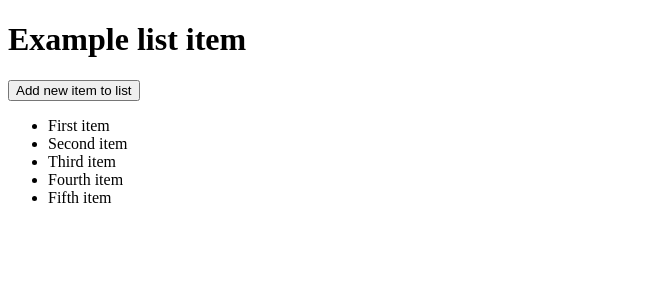
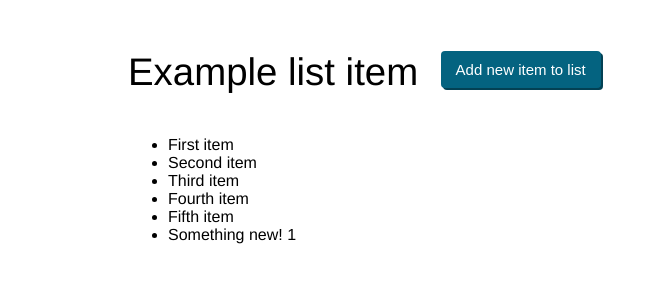
Before and after one commit to JuniorPoligraphist/My_days_with_JavaScript, a plain HTML site: page Days/Day9/index.html in a window 1280 px wide. Both pictures are taken after a click on the button "Add new item to list". Shown: the whole page, without its empty margins (0-658 px from the left). Drawn offline with Linux system fonts and the light colour scheme.

Commit message:
JS practice. Day 9. Completed task

```diff
--- a/Days/Day9/css/styles.css
+++ b/Days/Day9/css/styles.css
@@ -0,0 +1,41 @@
+html, body {
+    padding: 0;
+    margin: 0;
+}
+
+h1 {
+    margin-top: 0;
+    font-size: 2.4em;
+    font-weight: normal;
+    display: inline-block;
+}
+
+body {
+    font-family: Helvetica, sans-serif;
+    padding: 50px 10%;
+}
+
+button {
+    background-color: #046380;
+    color: #FFF;
+    border: none;
+    padding: 10px 15px;
+    font-size: 15px;
+    border-radius: 4px;
+    cursor: pointer;
+    outline: none;
+    box-shadow: 2px 2px 0 #034154;
+    margin-bottom: 10px;
+    margin-left: 18px;
+    transition: opacity .4s ease-out, transform .4s ease-out, visibility .4s ease-out;
+    position: relative;
+    top: -10px;
+}
+
+button:active {
+    background-color: #034154;
+    box-shadow: none;
+    position: relative;
+    top: -8px;
+    left: 2px;
+}
--- a/Days/Day9/example.js
+++ /dev/null
@@ -1,3 +0,0 @@
-/**
- * Created by Junior Polygraphist on 15.07.2017.
- */
--- a/Days/Day9/index.html
+++ b/Days/Day9/index.html
@@ -8,9 +8,9 @@
 <body>
 
 <h1 id="our-headline">Example list item</h1>
-<button> Add new item to list</button>
+<button type="button" id="our-button"> Add new item to list</button>
 
-<ul>
+<ul id="our-list">
     <li>First item</li>
     <li>Second item</li>
     <li>Third item</li>
@@ -18,5 +18,7 @@
     <li>Fifth item</li>
 </ul>
 
+<script type="text/javascript" src="js/main.js"></script>
+
 </body>
 </html>
--- /dev/null
+++ b/Days/Day9/js/main.js
@@ -0,0 +1,43 @@
+/**
+ * Created by Junior Polygraphist on 15.07.2017.
+ */
+
+
+var newItemCounter = 1;
+var ourList = document.querySelector("#our-list");
+var ourButton = document.getElementById("our-button");
+var ourHeadline = document.getElementById("our-headline");
+//var listItems = document.getElementById("our-list").getElementsByTagName("li");
+var listItems = document.querySelectorAll("#our-list li");
+
+/*for (var i = 0; i < listItems.length; i++) {
+ // listItems[i].innerHTML = "Hello World";
+ listItems[i].addEventListener("click", activateItem);
+ }*/
+
+ourList.addEventListener("click", activateItem);
+
+
+function activateItem(p) {
+    if (p.target.nodeName == "LI") {
+        //  alert("Click detect item");
+        //  ourHeadline.innerHTML = this.innerHTML;
+        ourHeadline.innerHTML = p.target.innerHTML;
+
+        for (var i = 0; i < p.target.parentNode.children.length; i++) {
+            p.target.parentNode.children[i].classList.add("active");
+        }
+
+        // add css class for background color items
+        p.target.classList.add("active");
+        // this.classList.add("active");
+    }
+}
+
+ourButton.addEventListener("click", addNewItem);
+
+function addNewItem() {
+    ourList.innerHTML += "<li> Something new! " + newItemCounter + "</li>";
+    newItemCounter++;
+
+}
```
